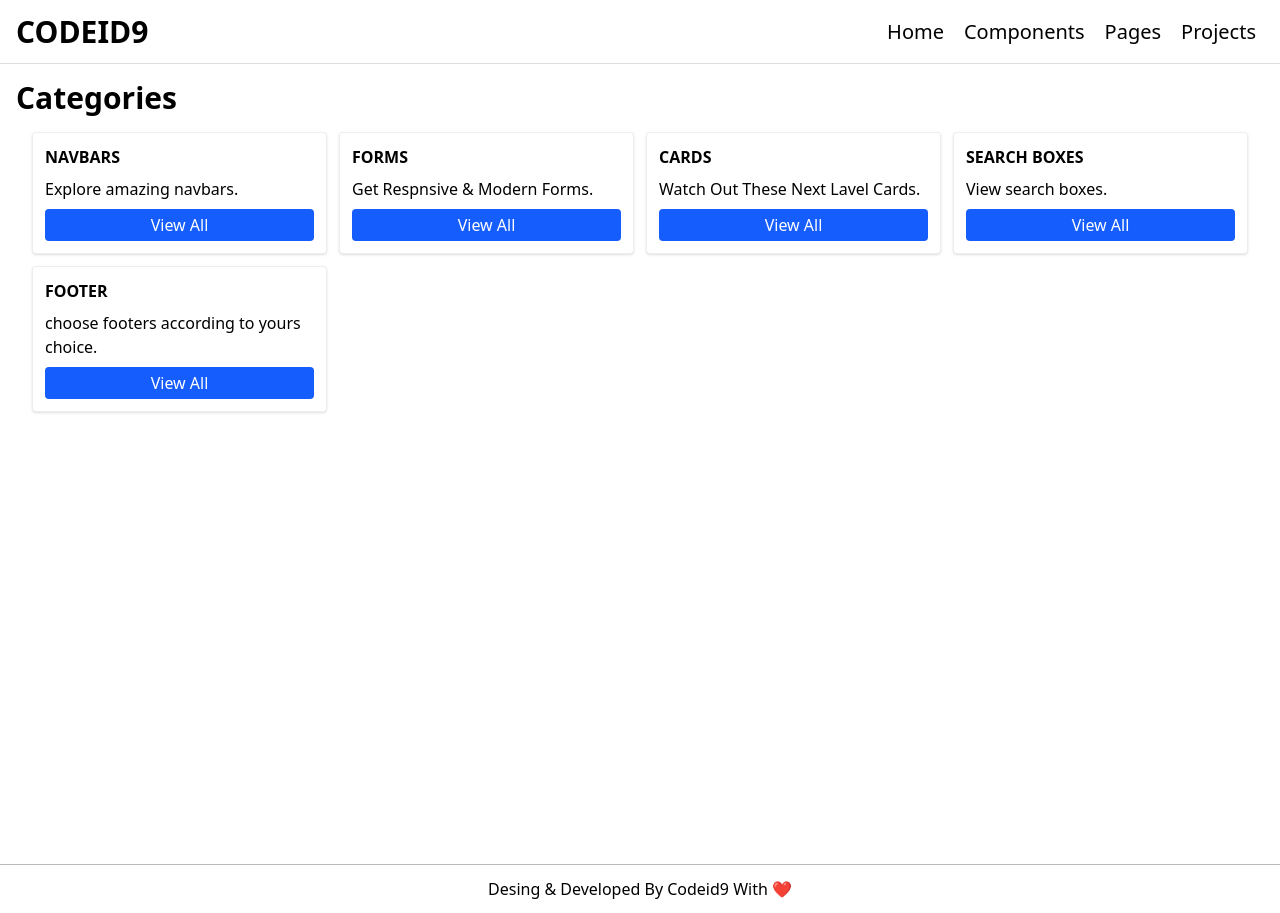
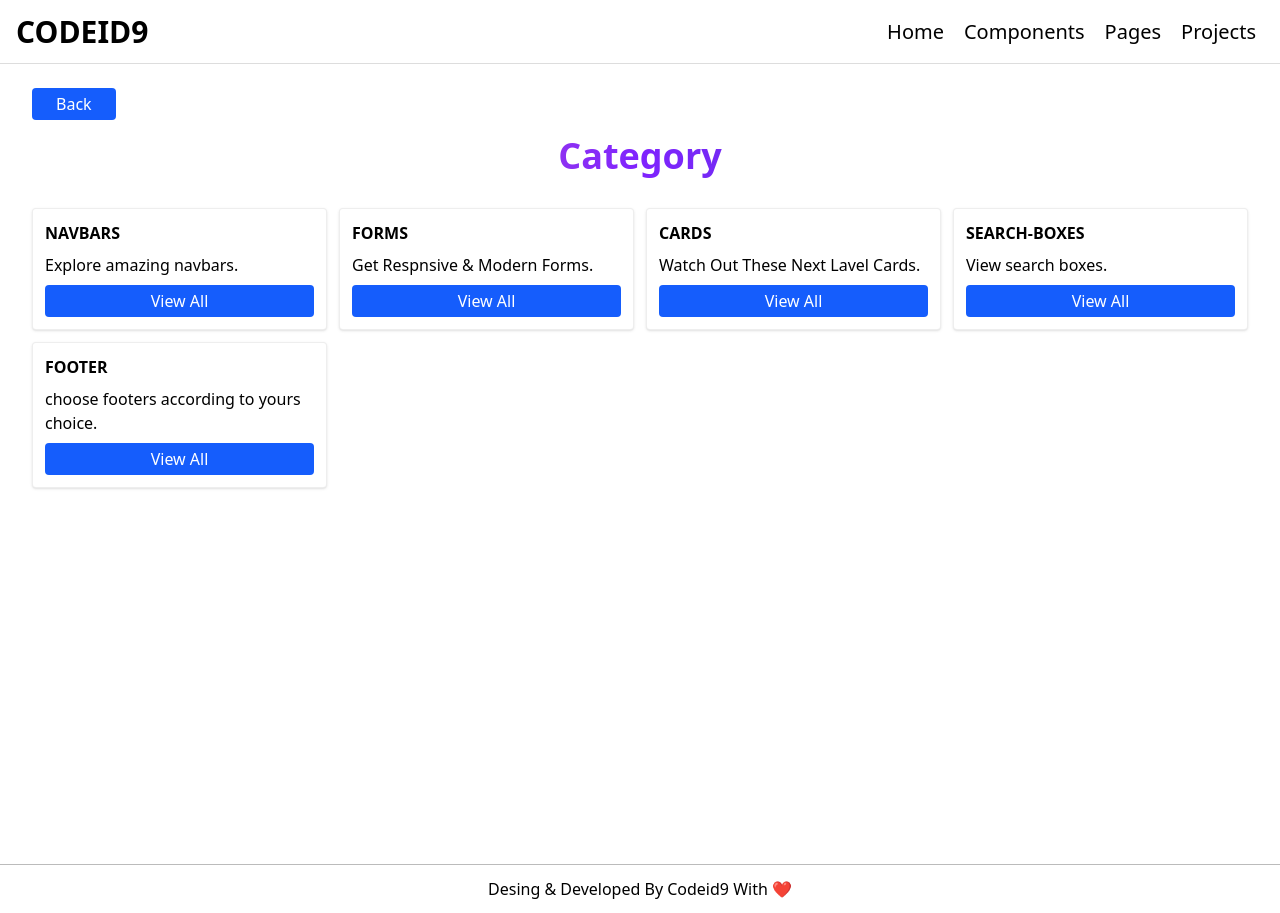
Before and after one commit to codeid9/Portfolio, a React (Vite) app: page /category in a window 1280 px wide. Built offline with nearby package versions, Linux system fonts and the light colour scheme.

Commit message:
added dynamic route rendering

```diff
--- a/src/App.jsx
+++ b/src/App.jsx
@@ -5,10 +5,11 @@ import DefaultFooter from './components/default/DefaultFooter.jsx';
 import Components from './pages/Components.jsx';
 import Pages from './pages/Pages.jsx';
 import Projects from './pages/Projects.jsx';
-import ExploreNavbar from './pages/ExploreNavbar.jsx';
-import Navbar01 from './components/navbars/Navbar01.jsx';
-import ExploreForms from './pages/ExploreForms.jsx';
-import Form_01 from './components/forms/Form_01.jsx';
+// comp page
+import DefaultComponentDetails from './components/default/DefaultComponentDetails.jsx';
+// comp data
+import { NavData } from './data/data.js';
+import { FormData } from './data/data.js';
 
 function App() {
   return (
@@ -20,10 +21,14 @@ function App() {
           <Route element={<Pages/>} path='/pages'/>
           <Route element={<Projects/>} path='/projects'/>
           <Route element={<Components/>} path='/category'/>
-          <Route element={<ExploreNavbar/>} path='/category/navbars'/>
-          <Route element={<Navbar01/>} path='/category/navbars/nav01'/>
-          <Route element={<ExploreForms/>} path='/category/forms'/>
-          <Route element={<Form_01/>} path='/category/forms/form01'/>
+          <Route element={<DefaultComponentDetails/>} path='/category/:compname'/>
+          {
+            NavData && NavData.map(({path,Comp})=><Route element={<Comp/>} path={`/category/navbars/${path}`}/>)
+          }
+          {
+            FormData && FormData.map(({path,Comp})=><Route element={<Comp/>} path={`/category/forms/${path}`}/>)
+          }
+
           <Route element={<h1>404 Page Not Found</h1>} path='*'/>
         </Routes>
         <DefaultFooter/>
--- a/src/components/default/DefaultComponentDetails.jsx
+++ b/src/components/default/DefaultComponentDetails.jsx
@@ -1,10 +1,32 @@
-import { Link, useLocation } from 'react-router-dom';
+import { Link, useLocation, useParams } from "react-router-dom";
+import { pagesData } from "../../data/data.js";
 
-function DefaultComponentDetails({data}) {
-    const {pathname}=useLocation();
-    const { name, description, img,path } = data;
+function DefaultComponentDetails() {
+    const { compname } = useParams();
+    const { pathname } = useLocation();
     return (
-     <div className="h-full w-full flex flex-col md:flex-row pb-3">
+        <div className="min-h-screen w-full">
+            <button>
+                <Link
+                    to="/category"
+                    className="block h-full w-full bg-blue-600 text-white rounded px-4 py-1 mt-2 ml-4 active:scale-95"
+                >
+                    Back
+                </Link>
+            </button>
+            <h1 className="text-center capitalize text-4xl py-4 font-extrabold bg-gradient-to-r from-pink-500 via-violet-600 to-blue-800 text-transparent bg-clip-text">
+                Explore {compname.replace("-", " ")}
+            </h1>
+            {pagesData &&
+                pagesData.map(({ text, data }) => {
+                    if (text.toLowerCase() === compname) {
+                        return data && data.length ? (
+                            data.map(({ img, description, path, name }) => {
+                                return (
+                                    <div
+                                        key={path}
+                                        className="py-10 h-full w-full flex flex-col md:flex-row"
+                                    >
                                         <div className="sm:flex-5 flex item-center justify-center p-4">
                                             <img
                                                 src={img}
@@ -13,16 +35,36 @@ function DefaultComponentDetails({data}) {
                                             />
                                         </div>
                                         <div className="sm:flex-7 flex flex-col gap-4 items-center justify-around">
-                <h1 className="text-4xl font-bold capitalize">{name}</h1>
+                                            <h1 className="text-4xl font-bold capitalize">
+                                                {name}
+                                            </h1>
                                             <p className="px-8  md:p-0  w-full md:w-4/5 sm:text-xl md:text-2xl text-justify">
                                                 {description}
                                             </p>
                                             <button className="bg-gradient-to-br from-pink-600 via-violet-700 to-blue-800 w-2xs h-12 rounded-4xl text-white hover:-translate-y-2 transition duration-200">
-                    <Link to={pathname+path} className="w-full h-full flex items-center justify-center">View</Link>
+                                                <Link
+                                                    to={pathname + "/" + path}
+                                                    className="w-full h-full flex items-center justify-center"
+                                                >
+                                                    View
+                                                </Link>
                                             </button>
                                         </div>
                                     </div>
-  )
+                                );
+                            })
+                        ) : (
+                            <h1
+                                key={text}
+                                className="text-center font-thin text-3xl capitalize pt-4"
+                            >
+                                {compname.replace("-", " ")} Not Found:(
+                            </h1>
+                        );
+                    }
+                })}
+        </div>
+    );
 }
 
-export default DefaultComponentDetails
+export default DefaultComponentDetails;
--- /dev/null
+++ b/src/components/navbars/Navbar02.jsx
@@ -0,0 +1,9 @@
+import React from 'react'
+
+function Navbar02() {
+  return (
+    <div>Navbar02</div>
+  )
+}
+
+export default Navbar02
--- a/src/data/data.js
+++ b/src/data/data.js
@@ -1,10 +1,23 @@
+import Form_01 from "../components/forms/Form_01.jsx";
+import Navbar01 from '../components/navbars/Navbar01.jsx'
+import Navbar02 from '../components/navbars/Navbar02.jsx'
+
 export const NavData = [
     {
         name: "Mobile Navbar",
         description:
             "This is a mobile navbar with blue theme. Design have 2 gradient circles with rounded border navbar and five icons also.it has active navlink transition. this is create with react and Tailwind CSS. ",
         img: "/navbars/nav01.png",
-        path: "/nav01",
+        path: "nav01",
+        Comp:Navbar01,
+    },
+    {
+        name: "Second Navbar",
+        description:
+            "This is a mobile navbar with blue theme. Design have 2 gradient circles with rounded border navbar and five icons also.it has active navlink transition. this is create with react and Tailwind CSS. ",
+        img: "#",
+        path: "nav02",
+        Comp:Navbar02,
     },
 ];
 
@@ -13,7 +26,8 @@ export const FormData = [ {
         description:
             "this is create with react and Tailwind CSS.",
         img: "/forms/form01.png",
-        path: "/form01",
+        path: "form01",
+        Comp:Form_01,
     },];
 
 export const pagesData = [
@@ -21,25 +35,30 @@ export const pagesData = [
         text: "Navbars",
         description: "Explore amazing navbars.",
         path: "/category/navbars",
+        data:NavData,
     },
     {
         text: "Forms",
         description: "Get Respnsive & Modern Forms.",
         path: "/category/forms",
+        data:FormData,
     },
     {
         text: "Cards",
         description: "Watch Out These Next Lavel Cards.",
-        path: "/",
+        path: "/category/cards",
+        data:[]
     },
     {
-        text: "Search Boxes",
+        text: "Search-Boxes",
         description: "View search boxes.",
-        path: "/",
+        path: "/category/search-boxes",
+        data:[]
     },
     {
         text: "Footer",
         description: "choose footers according to yours choice.",
-        path: "/",
+        path: "/category/footer",
+        data:[]
     },
 ];
--- a/src/pages/Components.jsx
+++ b/src/pages/Components.jsx
@@ -1,13 +1,24 @@
-import { pagesData } from '../data/data.js'
-import DefaultCards from '../components/default/DefaultCards.jsx'
+import { pagesData } from "../data/data.js";
+import DefaultCards from "../components/default/DefaultCards.jsx";
+import { Link } from "react-router-dom";
 
 function Components() {
-  return (
-    <div className='min-h-screen p-4'>
-        <h1 className='text-3xl font-bold'>Categories</h1>
-                    <div className="p-4 grid grid-cols-1 sm:grid-cols-2 md:grid-cols-3 lg:grid-cols-4 gap-3 items-center ">
+    return (
+        <div className="min-h-screen p-4">
+            <button>
+                <Link
+                    to="/"
+                    className="block h-full w-full bg-blue-600 text-white rounded px-4 py-1 mt-2 ml-4 active:scale-95"
+                >
+                    Back
+                </Link>
+            </button>
+            <h1 className="text-center capitalize text-4xl py-4 font-extrabold bg-gradient-to-r from-pink-500 via-violet-600 to-blue-800 text-transparent bg-clip-text">
+                Category
+            </h1>
+            <div className="p-4 grid grid-cols-1 sm:grid-cols-2 md:grid-cols-3 lg:grid-cols-4 gap-3 items-center ">
                 {pagesData && pagesData.length ? (
-                    pagesData.map(({ text, path, description}) => (
+                    pagesData.map(({ text, path, description }) => (
                         <DefaultCards
                             key={text}
                             text={text}
@@ -16,11 +27,11 @@ function Components() {
                         />
                     ))
                 ) : (
-                    <h1 className='text-2xl'>Components Not Found.</h1>
+                    <h1 className="text-2xl">Components Not Found.</h1>
                 )}
             </div>
-    </div>
-  )
+        </div>
+    );
 }
 
-export default Components
+export default Components;
--- a/src/pages/ExploreForms.jsx
+++ /dev/null
@@ -1,17 +0,0 @@
-import DefaultComponentDetails from '../components/default/DefaultComponentDetails.jsx'
-import { FormData } from '../data/data.js'
-
-function ExploreForms() {
-  return (
-     <div className="min-h-screen w-full">
-        <h1 className='text-center text-4xl py-4 font-extrabold bg-gradient-to-r from-pink-500 via-violet-600 to-blue-800 text-transparent bg-clip-text'>Explore Forms</h1>
-        {
-          (FormData && FormData.length) ? FormData.map((data,index)=>(
-            <DefaultComponentDetails data={data} key={index} />
-          )) : <h1>Forms Not Found!</h1>
-        }
-    </div>
-  )
-}
-
-export default ExploreForms
--- a/src/pages/ExploreNavbar.jsx
+++ /dev/null
@@ -1,16 +0,0 @@
-import DefaultComponentDetails from "../components/default/DefaultComponentDetails.jsx"
-import { NavData } from "../data/data.js"
-function ExploreNavbar() {
-  return (
-    <div className="min-h-screen w-full">
-        <h1 className='text-center text-4xl py-4 font-extrabold bg-gradient-to-r from-pink-500 via-violet-600 to-blue-800 text-transparent bg-clip-text'>Explore Navbars</h1>
-        {
-          (NavData && NavData.length) ? NavData.map((data,index)=>(
-            <DefaultComponentDetails data={data} key={index} />
-          )) : <h1>Navbars Not Found!</h1>
-        }
-    </div>
-  )
-}
-
-export default ExploreNavbar
```
Lines whose indentation alone changed are shown as unchanged.
